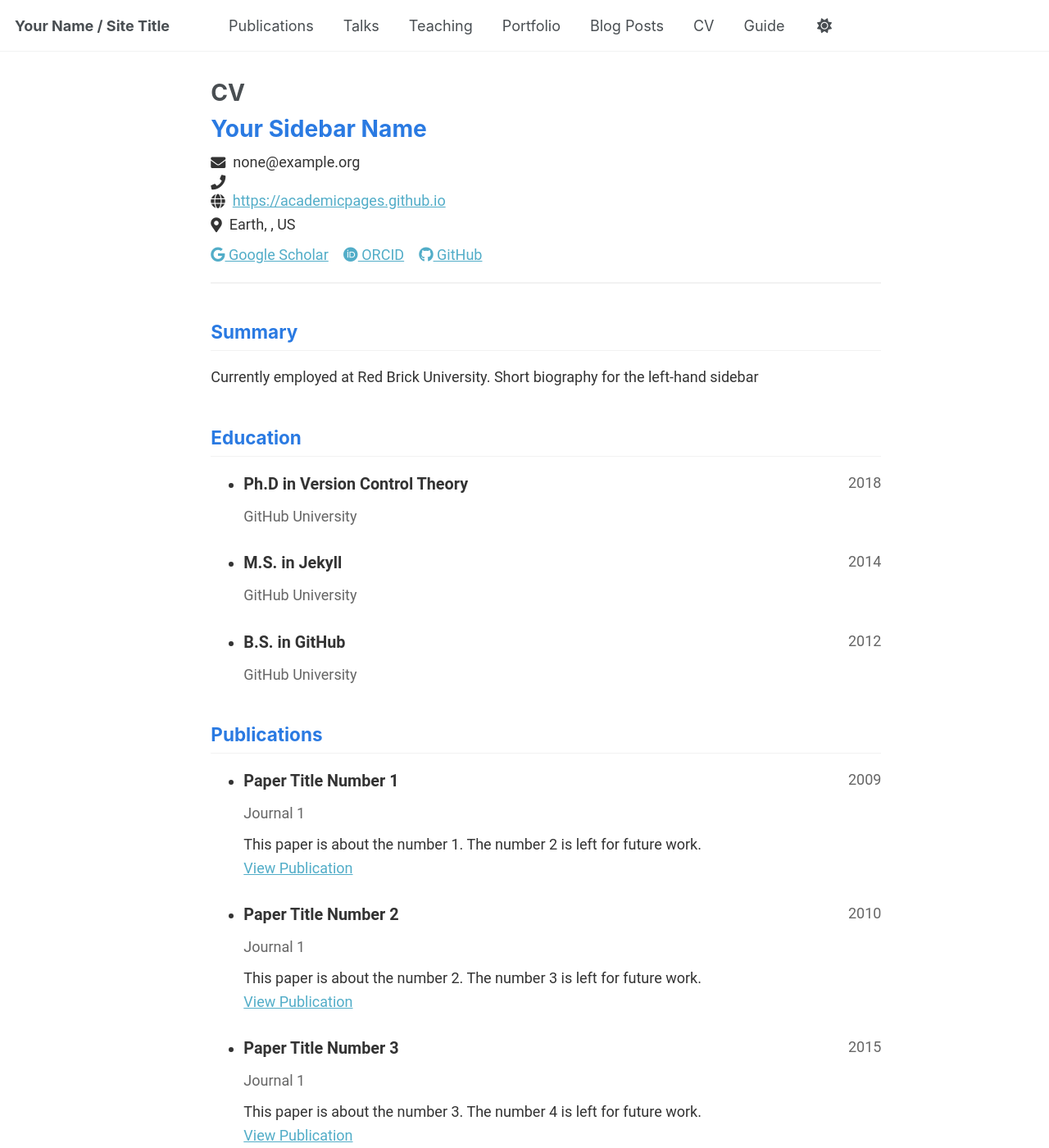
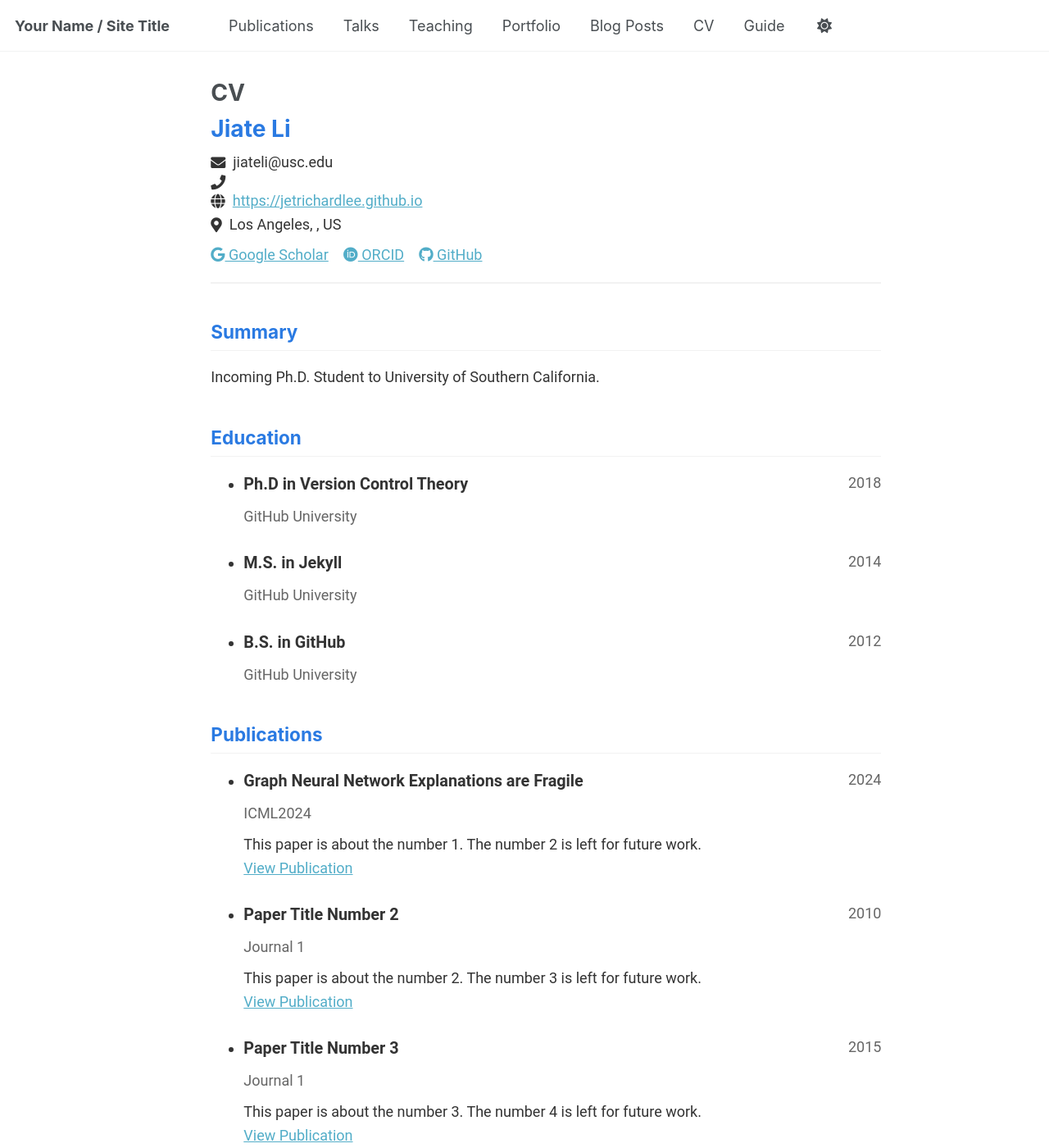
Before and after one commit to JetRichardLee/JetRichardLee.github.io, a Jekyll site: the page built from _pages/cv-json.md, in a window 1280 px wide and 1400 px high. Shown: the whole window at 82% size. Built offline with Jekyll 4.4.1, drawn with Linux system fonts in a browser that asks for light colours; a script that is not in the unit is left out.

Commit message:
Update cv.json

```diff
--- a/_data/cv.json
+++ b/_data/cv.json
@@ -1,14 +1,14 @@
 {
   "basics": {
-    "name": "Your Sidebar Name",
-    "email": "none@example.org",
+    "name": "Jiate Li",
+    "email": "jiateli@usc.edu",
     "phone": "",
-    "website": "https://academicpages.github.io",
-    "summary": "Currently employed at Red Brick University. Short biography for the left-hand sidebar",
+    "website": "https://jetrichardlee.github.io",
+    "summary": "Incoming Ph.D. Student to University of Southern California.",
     "location": {
       "address": "",
       "postalCode": "",
-      "city": "Earth",
+      "city": "Los Angeles",
       "countryCode": "US",
       "region": ""
     },
@@ -16,7 +16,7 @@
       {
         "network": "Google Scholar",
         "username": "",
-        "url": "https://scholar.google.com/citations?user=PS_CX0AAAAAJ"
+        "url": "https://scholar.google.com/citations?user=j6nfrPcAAAAJ"
       },
       {
         "network": "ORCID",
@@ -66,9 +66,9 @@
   "references": [],
   "publications": [
     {
-      "name": "Paper Title Number 1",
-      "publisher": "Journal 1",
-      "releaseDate": "2009-10-01",
+      "name": "Graph Neural Network Explanations are Fragile",
+      "publisher": "ICML2024",
+      "releaseDate": "2024-05-01",
       "website": "http://academicpages.github.io/files/paper1.pdf",
       "summary": "This paper is about the number 1. The number 2 is left for future work."
     },
```
